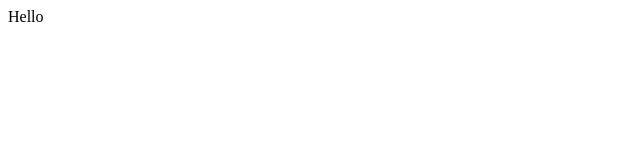
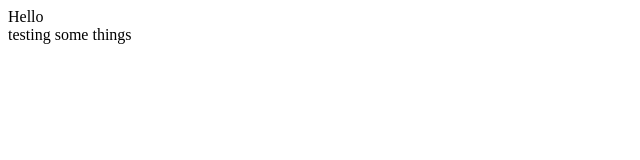
Before and after one commit to fracqua/test-repo, a plain HTML site: page index.html in a window 1280 px wide. Shown: the whole page, without its empty margins (0-640 px from the left). Drawn offline with Linux system fonts and the light colour scheme.

Commit message:
Updated the README for real this time, and the index.html file

```diff
--- a/index.html
+++ b/index.html
@@ -1 +1,3 @@
 <div>Hello</div>
+
+<div>testing some things</div>
```
Also changed, not shown: 1 other file.
